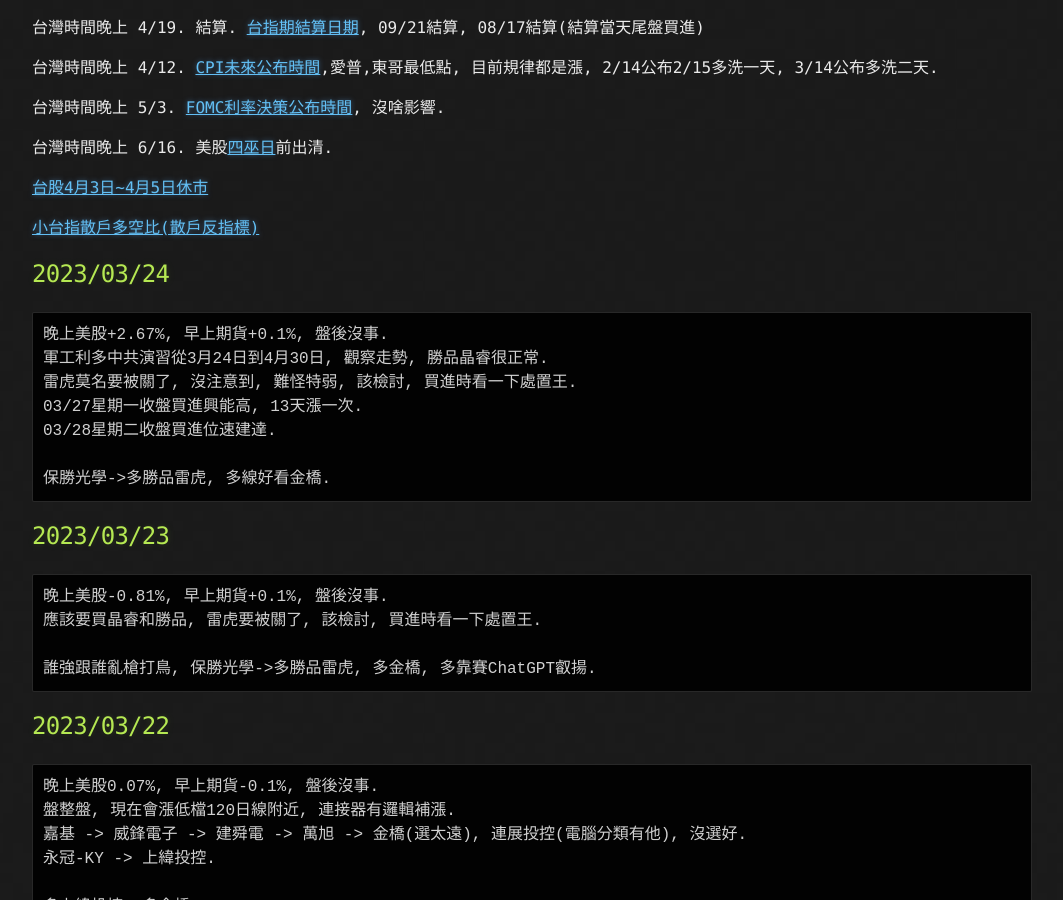
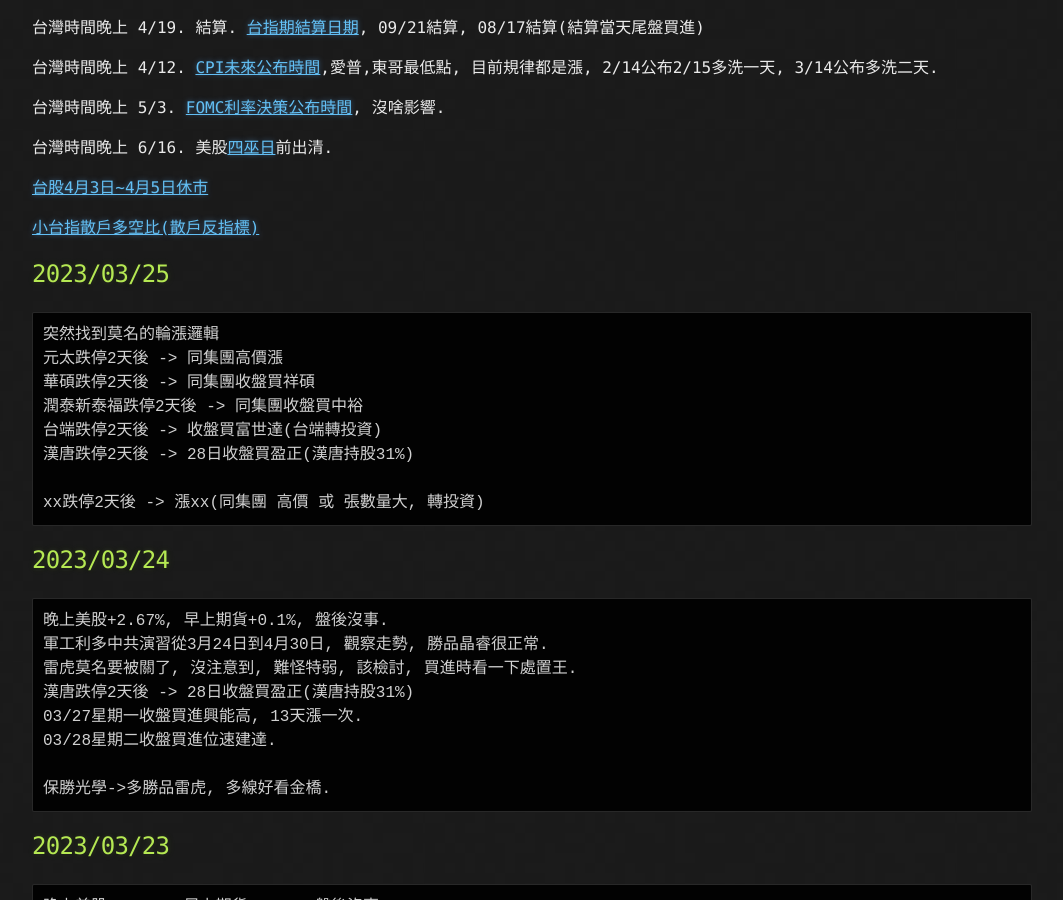
Before and after one commit to lepg5487/Stock_God, a Jekyll site: the page built from index.md, in a window 1280 px wide and 900 px high, scrolled down 402 px. Shown: the whole window, without its empty margins (108-1171 px from the left). Built offline with Jekyll 4.4.1, drawn with Linux system fonts in a browser that asks for light colours; our own code applies the rules of GitHub Pages for plain Markdown files.

Commit message:
Update index.md

````diff
--- a/index.md
+++ b/index.md
@@ -22,11 +22,24 @@ layout: testlayouts
 
 [小台指散戶多空比(散戶反指標)](https://www.macromicro.me/charts/20069/tw-mtx-long-to-short-ratio-of-individual-player)
 
+## 2023/03/25
+```
+突然找到莫名的輪漲邏輯
+元太跌停2天後 -> 同集團高價漲
+華碩跌停2天後 -> 同集團收盤買祥碩
+潤泰新泰福跌停2天後 -> 同集團收盤買中裕
+台端跌停2天後 -> 收盤買富世達(台端轉投資)
+漢唐跌停2天後 -> 28日收盤買盈正(漢唐持股31%)
+
+xx跌停2天後 -> 漲xx(同集團 高價 或 張數量大, 轉投資)
+```
+
 ## 2023/03/24
 ```
 晚上美股+2.67%, 早上期貨+0.1%, 盤後沒事.
 軍工利多中共演習從3月24日到4月30日, 觀察走勢, 勝品晶睿很正常.
 雷虎莫名要被關了, 沒注意到, 難怪特弱, 該檢討, 買進時看一下處置王.
+漢唐跌停2天後 -> 28日收盤買盈正(漢唐持股31%)
 03/27星期一收盤買進興能高, 13天漲一次.
 03/28星期二收盤買進位速建達.
 
````
